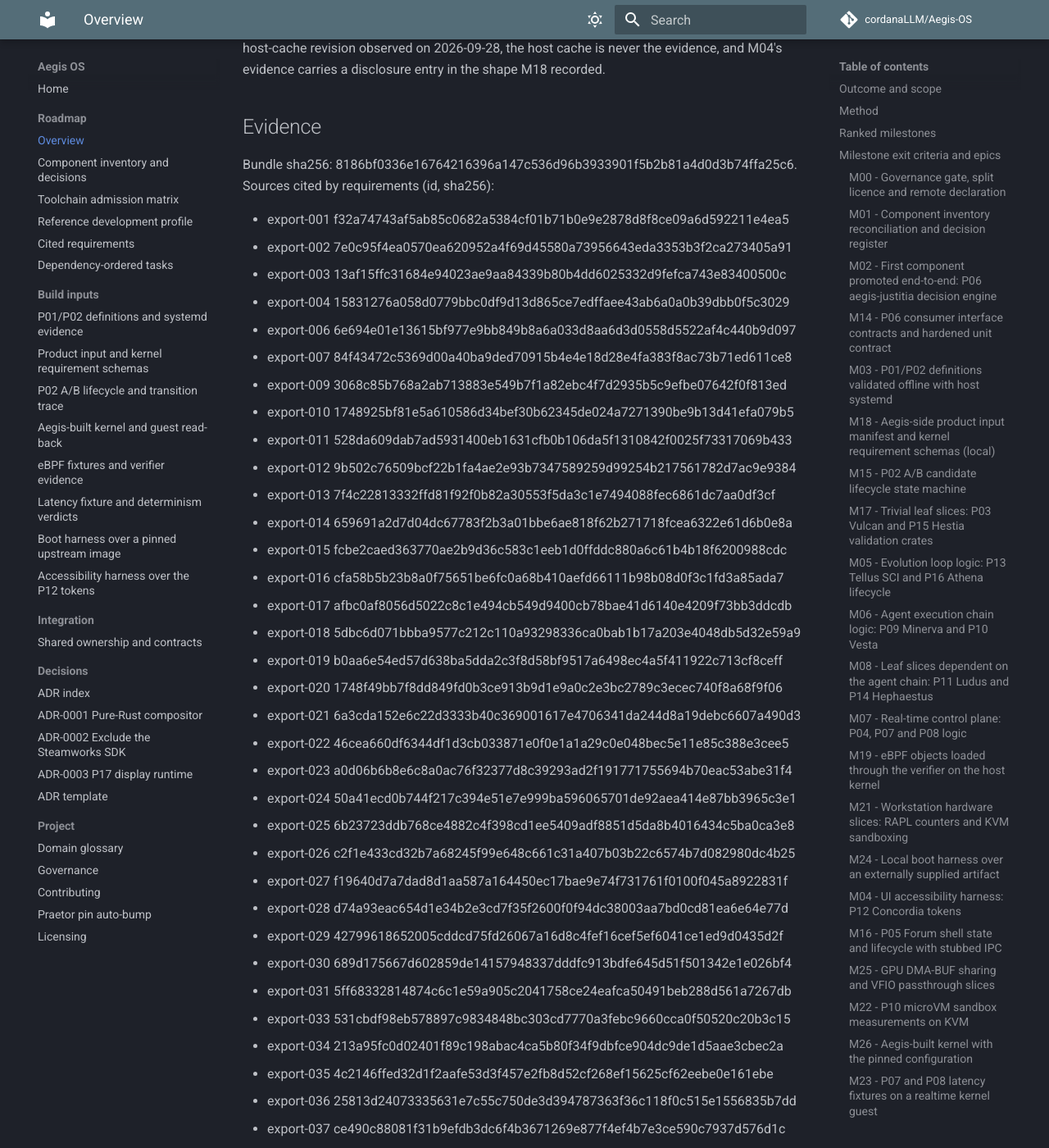
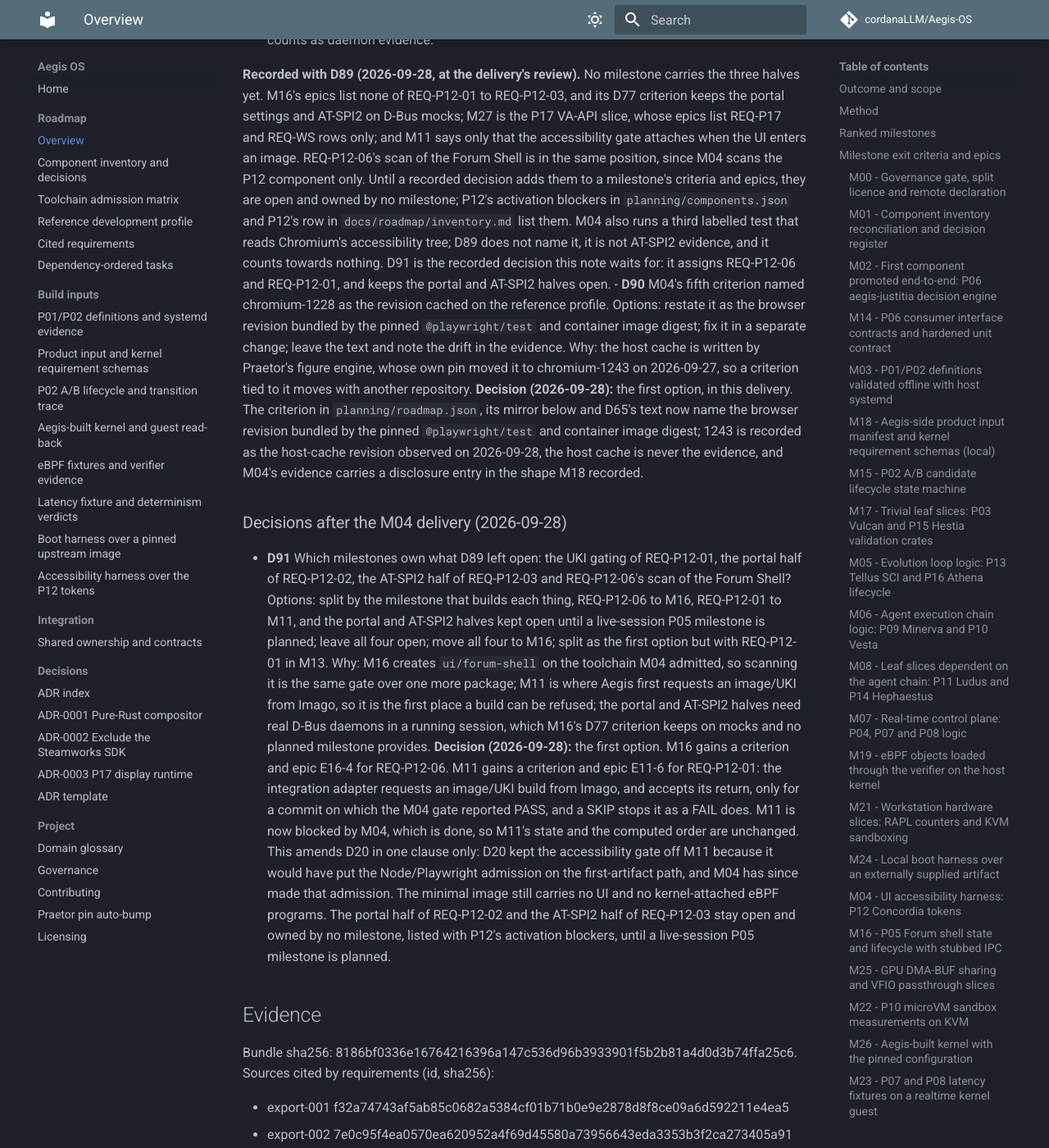
Before and after one commit to cordanaLLM/Aegis-OS, an MkDocs documentation site: the page built from docs/roadmap/README.md, in a window 1280 px wide and 1400 px high, scrolled down 89891 px. Shown: the whole window at 82% size. Built offline with MkDocs 1.6.1 and Material for MkDocs 9.7.7, drawn with Linux system fonts in a browser that asks for light colours; comment, search, counter and statistics services are not loaded; some of the changed text lies outside the part shown.

Commit message:
docs(roadmap): assign the open Concordia halves to M16 and M11 (D91) (#146)
D89 left four REQ-P12 pieces owned by no milestone after M04. The
maintainer decided to split them by the milestone that builds each
thing:

- REQ-P12-06, the Forum Shell scan, goes to M16 as a criterion and epic
  E16-4: the M04 gate also scans ui/forum-shell, reusing M04's
  admission, with no second harness.
- REQ-P12-01, UKI gating, goes to M11 as a criterion and epic E11-6:
  the integration adapter requests or accepts an image/UKI build from
  Imago only for a commit on which the M04 gate reported PASS, and a
  SKIP stops it as a FAIL does. M11 is now blocked by M04 (done), which
  leaves its state and the computed order unchanged. This amends one
  clause of D20: its reason, keeping the Node/Playwright admission off
  the first-artifact path, lapsed when M04 made that admission. The
  image still carries no UI.
- The portal half of REQ-P12-02 and the AT-SPI2 half of REQ-P12-03 stay
  open until a live-session P05 milestone is planned.

The README mirror, components.json, candidates.json, inventory.md and
the accessibility harness page state the new owners.

Signed-off-by: lusoris <lusoris@proton.me>
Co-authored-by: Claude Opus 5.5 <noreply@anthropic.com>

```diff
--- a/docs/roadmap/README.md
+++ b/docs/roadmap/README.md
@@ -1289,7 +1289,7 @@ Epics:
 
 Rank 16. State: done. Cost: medium. Owner repository: cordanaLLM/Aegis-OS.
 Needs hardware: no. Needs external contract: no. Reference profile:
-not-hardware. Blocked by: M02. Unblocks: M16.
+not-hardware. Blocked by: M02. Unblocks: M16, M11.
 
 Exit criteria:
 
@@ -1424,6 +1424,10 @@ Exit criteria:
   with 1,000 seeded nodes and 10 in view the exported accessibility snapshot
   still lists all 1,000 in focus order (REQ-P05-11), and moving focus to a
   culled node moves the camera to reveal it (REQ-P05-09).
+- REQ-P12-06 (D91): the M04 accessibility gate also scans ui/forum-shell in the
+  same digest-pinned container, with the D81 tag set and no impact filter, and
+  reports zero violations and zero incomplete on the shell's default state; the
+  shell reuses M04's toolchain admission and builds no second harness
 
 Cheapest exit: Unit-test the Svelte store and lifecycle logic with mocked
 sockets, the two edges D77 moves framed as line-delimited JSON-RPC 2.0, and
@@ -1458,6 +1462,12 @@ Epics:
   nested instrument returns focus to canvas level in exactly that many presses;
   a disabled single-letter shortcut no longer fires; an empty canvas exposes a
   labelled empty state.
+- **E16-4 Forum Shell accessibility scan (D91)**. Requirements: REQ-P12-06.
+  Acceptance: Positive: the shell's default state and its seeded canvas scan
+  with zero violations and zero incomplete under the D81 tag set. Negative: a
+  planted violation in the shell, an unlabelled control, fails the gate.
+  Boundary: the empty canvas is scanned as well and passes with its labelled
+  empty state.
 
 ### M25 - GPU DMA-BUF sharing and VFIO passthrough slices
 
@@ -2463,7 +2473,7 @@ Epics:
 
 Rank 23. State: blocked. Cost: medium. Owner repository: cordanaLLM/Aegis-OS.
 Needs hardware: yes. Needs external contract: yes. Reference profile: partial.
-Blocked by: M09, M24. Unblocks: M13, M20, M12.
+Blocked by: M09, M24, M04. Unblocks: M13, M20, M12.
 
 Exit criteria:
 
@@ -2477,8 +2487,12 @@ Exit criteria:
   and a QEMU/OVMF/swtpm boot log on a KVM-capable host with real PCR 0/4/7/11
   readback and dm-verity/LUKS2 unlock records
 - Scope: the minimal image carries no UI and no kernel-attached eBPF programs
-  (D20); the accessibility gate attaches when the UI enters an image, and eBPF
-  objects enter through M10 and M12
+  (D20); eBPF objects enter through M10 and M12
+- REQ-P12-01 (D91): the integration adapter requests an image/UKI build from
+  Imago, and accepts its return, only for a commit on which the M04
+  accessibility gate reported PASS; a FAIL, or a SKIP for a missing engine,
+  image or offline store, stops the request before it is sent. The image still
+  carries no UI (D20): the gate is a build precondition, not image content
 - The A/B sysupdate transfer is exercised once between root-a and root-b, and
   observed transitions are compared with the M15 state machine
 - The M24 harness is reused unchanged except for the one pin scheme D85 moves
@@ -2603,6 +2617,11 @@ Epics:
   fails exactly as a wholesale modification does. This acceptance moved from
   M24's E24-2 under D84 and runs on the M24 harness, changed only as E11-2
   allows.
+- **E11-6 UKI compilation gated on the accessibility pass (D91)**. Requirements:
+  REQ-P12-01. Acceptance: Positive: with the M04 gate passing on the commit, the
+  build request is sent and its record names the accessibility run id.
+  Negative: a planted accessibility violation stops the request before it is
+  sent. Boundary: a gate that printed SKIP stops it too; a skip is not a pass.
 
 ### M10 - eBPF objects re-verified against the Nucleus-pinned kernel in a VM
 
@@ -3861,7 +3880,9 @@ delivered.
   P12's activation blockers in `planning/components.json` and P12's row in
   `docs/roadmap/inventory.md` list them. M04 also runs a third labelled test
   that reads Chromium's accessibility tree; D89 does not name it, it is not
-  AT-SPI2 evidence, and it counts towards nothing.
+  AT-SPI2 evidence, and it counts towards nothing. D91 is the recorded decision
+  this note waits for: it assigns REQ-P12-06 and REQ-P12-01, and keeps the
+  portal and AT-SPI2 halves open.
 - **D90** M04's fifth criterion named chromium-1228 as the revision cached on
   the reference profile. Options: restate it as the browser revision bundled by
   the pinned `@playwright/test` and container image digest; fix it in a separate
@@ -3874,6 +3895,33 @@ delivered.
   digest; 1243 is recorded as the host-cache revision observed on 2026-09-28,
   the host cache is never the evidence, and M04's evidence carries a disclosure
   entry in the shape M18 recorded.
+
+### Decisions after the M04 delivery (2026-09-28)
+
+- **D91** Which milestones own what D89 left open: the UKI gating of REQ-P12-01,
+  the portal half of REQ-P12-02, the AT-SPI2 half of REQ-P12-03 and
+  REQ-P12-06's scan of the Forum Shell? Options: split by the milestone that
+  builds each thing, REQ-P12-06 to M16, REQ-P12-01 to M11, and the portal and
+  AT-SPI2 halves kept open until a live-session P05 milestone is planned; leave
+  all four open; move all four to M16; split as the first option but with
+  REQ-P12-01 in M13. Why: M16 creates `ui/forum-shell` on the toolchain M04
+  admitted, so scanning it is the same gate over one more package; M11 is where
+  Aegis first requests an image/UKI from Imago, so it is the first place a build
+  can be refused; the portal and AT-SPI2 halves need real D-Bus daemons in a
+  running session, which M16's D77 criterion keeps on mocks and no planned
+  milestone provides. **Decision (2026-09-28):** the first option. M16 gains a
+  criterion and epic E16-4 for REQ-P12-06. M11 gains a criterion and epic E11-6
+  for REQ-P12-01: the integration adapter requests an image/UKI build from
+  Imago, and accepts its return, only for a commit on which the M04 gate
+  reported PASS, and a SKIP stops it as a FAIL does. M11 is now blocked by
+  M04, which is done, so M11's state and the computed order are unchanged. This
+  amends D20 in one clause only: D20 kept the accessibility gate off M11
+  because it would have put the Node/Playwright admission on the first-artifact
+  path, and M04 has since made that admission. The minimal image still carries
+  no UI and no kernel-attached eBPF programs. The portal half of REQ-P12-02 and
+  the AT-SPI2 half of REQ-P12-03 stay open and owned by no milestone, listed
+  with P12's activation blockers, until a live-session P05 milestone is
+  planned.
 
 ## Evidence
 
```
Also changed, not shown: docs/roadmap/inventory.md (+1 -1 lines), 4 other files.
